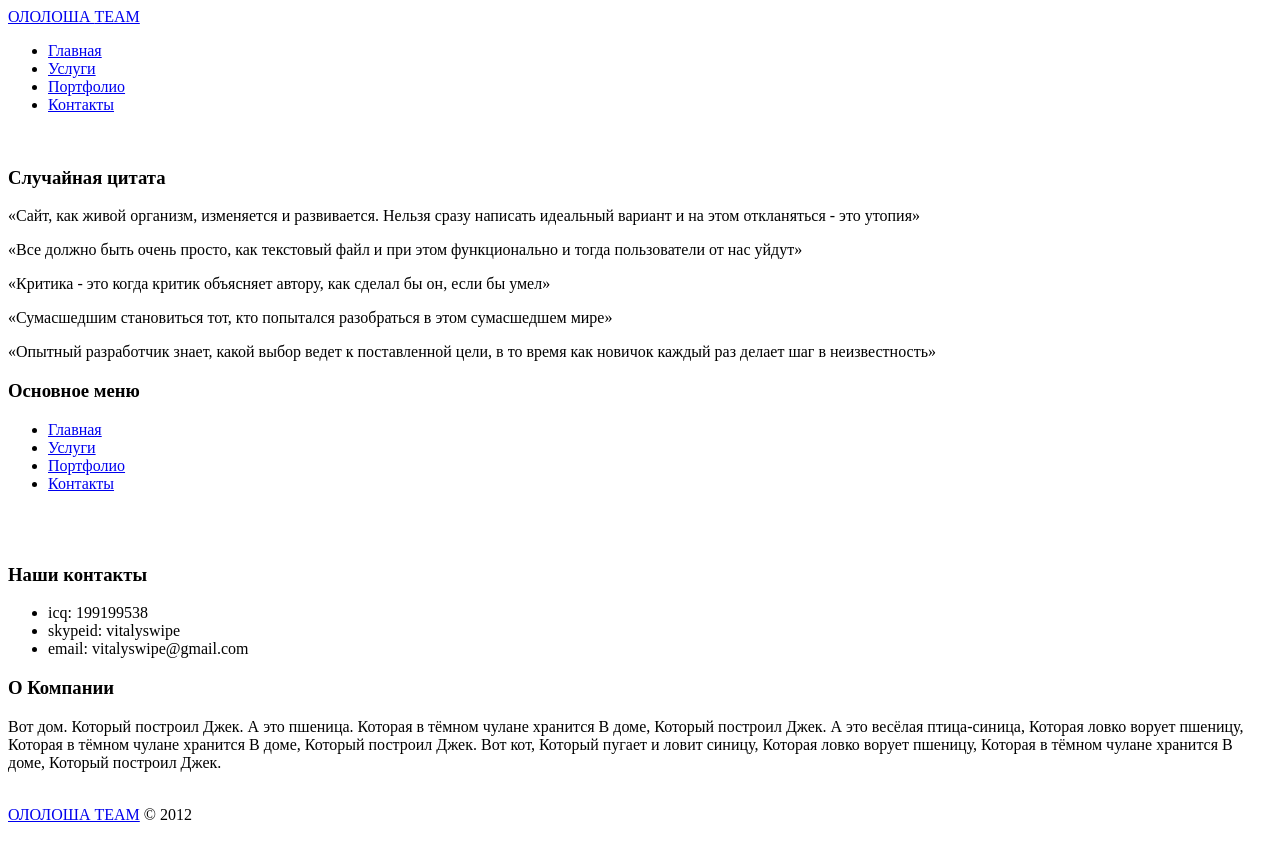
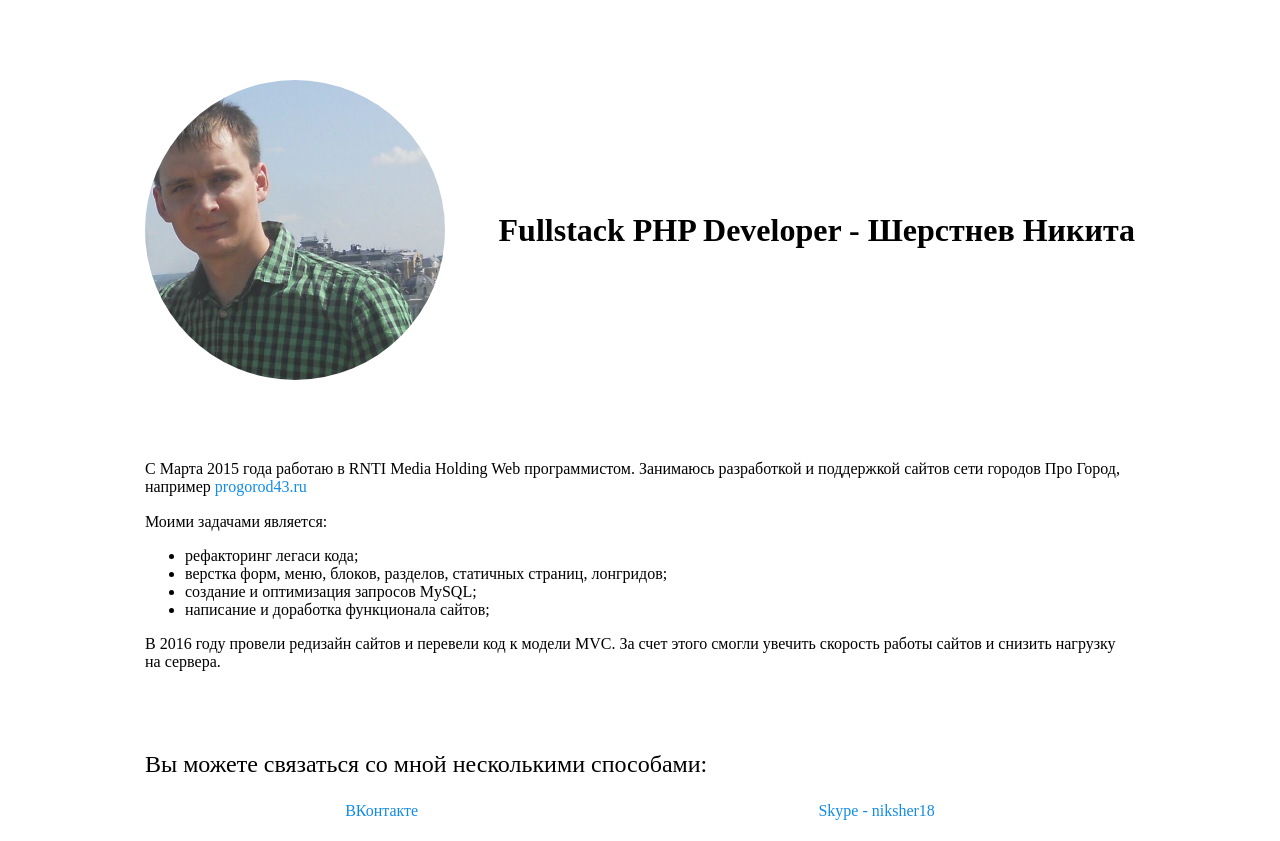
Before and after one commit to niksher/home-page, a PHP site: page / in a window 1280 px wide. Run offline with PHP 8.4, Linux system fonts and the light colour scheme; data that the repository does not hold is empty; some libraries are stand-ins or nearby versions.

Commit message:
fill main page info

```diff
--- a/classes/Views/template_view.php
+++ b/classes/Views/template_view.php
@@ -3,109 +3,73 @@
 <html>
 	<head>
 		<meta http-equiv="content-type" content="text/html; charset=utf-8" />
-		<meta name="description" content="" />
+		<meta name="description" content="Персональная страница Fullstack PHP программиста Шерстнева Никиты" />
 		<meta name="keywords" content="" />
-		<title>Задачник</title>
-		<link rel="stylesheet" type="text/css" href="/css/style.css" />
-		<script src="/js/jquery-1.6.2.js" type="text/javascript"></script>
-
+		<title>Шерстнев Никита - Fullstack PHP Developer</title>
+        <link rel="stylesheet" type="text/css" href="/view/templates/base/css/style.css" />
 	</head>
 	<body>
-		<div id="wrapper">
-			<div id="header">
-				<div id="logo">
-					<a href="/">ОЛОЛОША</span> <span class="cms">TEAM</span></a>
-				</div>
-				<div id="menu">
-					<ul>
-						<li class="first active"><a href="/">Главная</a></li>
-						<li><a href="/services">Услуги</a></li>
-						<li><a href="/portfolio">Портфолио</a></li>
-						<li class="last"><a href="/contacts">Контакты</a></li>
-					</ul>
-					<br class="clearfix" />
-				</div>
-			</div>
-			<div id="page">
-				<div id="sidebar">
-					<div class="side-box">
-						<h3>Случайная цитата</h3>
-						<p align="justify" class="quote">
-						«Сайт, как живой организм, изменяется и развивается.
-						Нельзя сразу написать идеальный вариант и на этом откланяться - это утопия»
-						</p>
-						<p align="justify" class="quote"><!-- &copy; Vitaly Swipe -->
-						«Все должно быть очень просто, как текстовый файл и при этом функционально
-						и тогда пользователи от нас уйдут»
-						</p>
-						<p align="justify" class="quote">
-						«Критика - это когда критик объясняет автору, как сделал бы он, если бы умел»
-						</p>
-						<p align="justify" class="quote"><!-- &copy; Vitaly Swipe -->
-						«Сумасшедшим становиться тот, кто попытался разобраться в этом сумасшедшем мире»
-						</p>
-						<p align="justify" class="quote">
-						«Опытный разработчик знает, какой выбор ведет к поставленной цели, в то время как
-						новичок каждый раз делает шаг в неизвестность»
-						</p>
-					</div>
-					<div class="side-box">
-						<h3>Основное меню</h3>
-						<ul class="list">
-							<li class="first "><a href="/">Главная</a></li>
-							<li><a href="/services">Услуги</a></li>
-							<li><a href="/portfolio">Портфолио</a></li>
-							<li class="last"><a href="/contacts">Контакты</a></li>
-						</ul>
-					</div>
-				</div>
-				<div id="content">
-					<div class="box">
-
-					</div>
-					<br class="clearfix" />
-				</div>
-				<br class="clearfix" />
-			</div>
-			<div id="page-bottom">
-				<div id="page-bottom-sidebar">
-					<h3>Наши контакты</h3>
-					<ul class="list">
-						<li class="first">icq: 199199538</li>
-						<li>skypeid: vitalyswipe</li>
-						<li class="last">email: vitalyswipe@gmail.com</li>
-					</ul>
-				</div>
-				<div id="page-bottom-content">
-					<h3>О Компании</h3>
-					<p>
-Вот дом.
-Который построил Джек.
-
-А это пшеница.
-Которая в тёмном чулане хранится
-В доме,
-Который построил Джек.
-
-А это весёлая птица-синица,
-Которая ловко ворует пшеницу,
-Которая в тёмном чулане хранится
-В доме,
-Который построил Джек.
-
-Вот кот,
-Который пугает и ловит синицу,
-Которая ловко ворует пшеницу,
-Которая в тёмном чулане хранится
-В доме,
-Который построил Джек.
-					</p>
-				</div>
-				<br class="clearfix" />
-			</div>
-		</div>
-		<div id="footer">
-			<a href="/">ОЛОЛОША TEAM</a> &copy; 2012</a>
-		</div>
+        <header class="layout">
+            <div class="header">
+                <img
+                    class="header__img"
+                    src="/view/templates/base/assets/photo.jpg"
+                    alt="Фогография профиля"
+                >
+                <h1 class="header__title">
+                    Fullstack PHP Developer -  Шерстнев Никита
+                </h1>
+            </div>
+        </header>
+        <article class="layout">
+            <div class="article">
+                <p>
+                    С Марта 2015 года работаю в RNTI Media Holding Web программистом. Занимаюсь разработкой и поддержкой сайтов сети городов Про Город, например <a class="link" href="http://progorod43.ru" target="_blank">progorod43.ru</a>
+                <p>
+                <p>
+                    Моими задачами является:
+                </p>
+                <ul>
+                    <li>
+                        рефакторинг легаси кода;
+                    </li>
+                    <li>
+                        верстка форм, меню, блоков, разделов, статичных страниц, лонгридов;
+                    </li>
+                    <li>
+                        создание и оптимизация запросов MySQL;
+                    </li>
+                    <li>
+                        написание и доработка функционала сайтов;
+                    </li>
+                </ul>
+                <p>
+                    В 2016 году провели редизайн сайтов и перевели код к модели MVC. За счет этого смогли увечить скорость работы сайтов и снизить нагрузку на сервера.
+                </p>
+            </div>
+        </article>
+        <footer class="layout">
+            <div class="footer">
+                <p class="contact__text">
+                    Вы можете связаться со мной несколькими способами:
+                </p>
+                <div class="contact__links">
+                    <a
+                        class="link"
+                        href="https://vk.com/niksher"
+                        target="_blank"
+                    >
+                        ВКонтакте
+                    </a>
+                    <a
+                        class="link"
+                        href="skype:niksher18?chat"
+                        target="_blank"
+                    >
+                        Skype - niksher18
+                    </a>
+                </div>
+            </div>
+        </footer>
 	</body>
 </html>
--- /dev/null
+++ b/view/templates/base/css/style.css
@@ -0,0 +1,48 @@
+body {
+	margin: 0;
+	padding: 0;
+	font-size: 16px;
+}
+
+.header {
+	display: flex;
+	justify-content: space-between;
+	align-items: center;
+	margin: 80px 0;
+}
+
+.layout {
+	max-width: 990px;
+	margin: 0 auto;
+}
+
+.header__img {
+	width: 300px;
+	border-radius: 50%;
+}
+
+.contact__text {
+	font-size: 1.5em;
+}
+
+.contact__links {
+	display: flex;
+	justify-content: space-around;
+	align-items: center;
+}
+
+.link {
+	display: inline-block;
+	color: #128CE6;
+	text-decoration: none;
+	border-bottom: 1px solid rgba(18,140,230,0);
+	transition: all 0.3s ease;
+}
+
+.link:hover {
+	border-bottom: 1px solid #128CE6;
+}
+
+.footer {
+	margin: 80px 0 20px 0;
+}
```
Also changed, not shown: view/templates/base/base.html.php (+18 -5 lines), .htaccess (added), view/templates/base/assets/photo.jpg (added).
